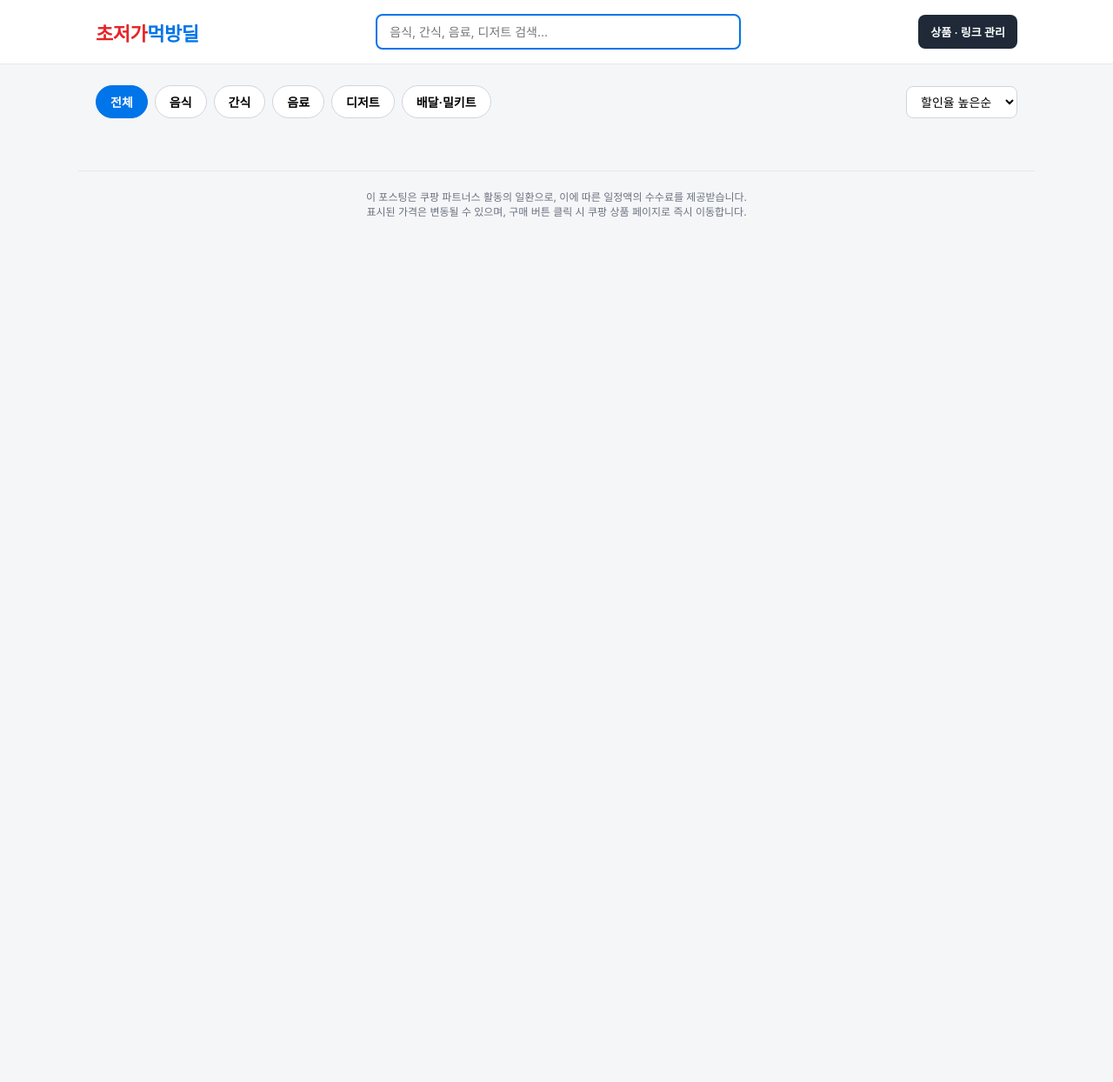
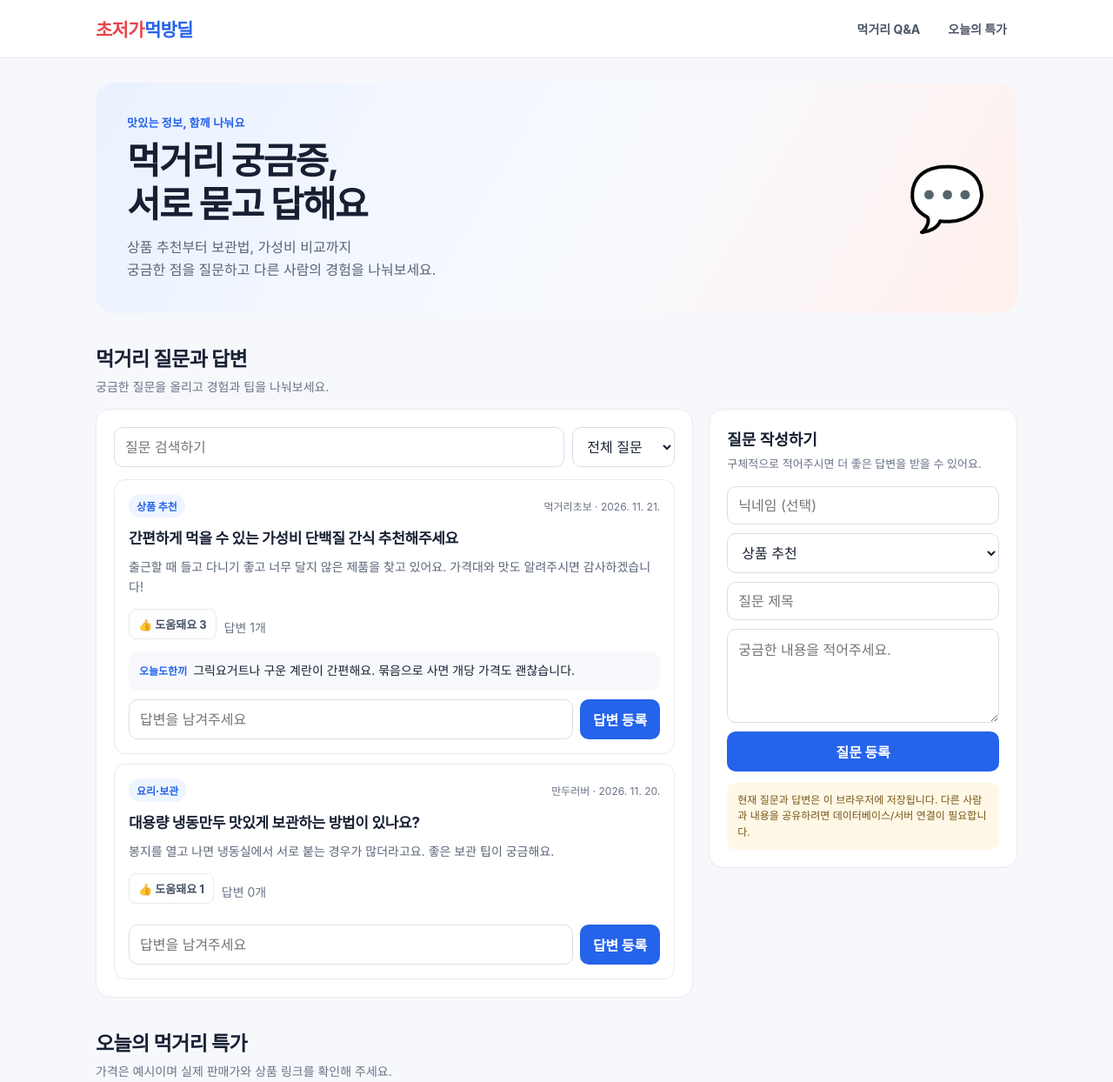
Before and after one commit to junyoungkim2016/lowprice, a plain HTML site: page index.html in a window 1280 px wide. Shown: the top 1244 px of the page at 87% size. Before the commit the page ends 800 px from the top, so only its background shows below. Drawn offline with Linux system fonts and the light colour scheme.

Commit message:
Add interactive food Q&A to homepage

```diff
--- a/index.html
+++ b/index.html
@@ -3,144 +3,187 @@
 <head>
   <meta charset="UTF-8" />
   <meta name="viewport" content="width=device-width, initial-scale=1.0" />
-  <title>오늘의 초저가 먹거리 최저가 조회</title>
+  <meta name="theme-color" content="#f7f8fc" />
+  <title>초저가 먹방딜 | 먹거리 묻고 답하기</title>
   <style>
-    * { box-sizing: border-box; margin: 0; padding: 0; font-family: 'Pretendard', -apple-system, BlinkMacSystemFont, sans-serif; }
-    body { background: #f5f6f8; color: #111; }
-    header { background: #fff; border-bottom: 1px solid #e5e8eb; position: sticky; top: 0; z-index: 100; }
-    .nav { max-width: 1100px; margin: 0 auto; padding: 16px 20px; display: flex; flex-wrap: wrap; gap: 12px; align-items: center; justify-content: space-between; }
-    .logo { font-size: 22px; font-weight: 800; color: #e52528; letter-spacing: -0.5px; }
-    .logo span { color: #0074e9; }
-    .search-box { flex: 1; min-width: 240px; max-width: 420px; display: flex; }
-    .search-box input { width: 100%; padding: 10px 14px; border: 2px solid #0074e9; border-radius: 8px; font-size: 14px; outline: none; }
-    .admin-btn { background: #1f2937; color: #fff; border: none; padding: 10px 14px; border-radius: 8px; font-size: 13px; font-weight: 600; cursor: pointer; }
-    .admin-btn:hover { background: #374151; }
-
-    .container { max-width: 1100px; margin: 24px auto; padding: 0 20px; }
-    .filters { display: flex; flex-wrap: wrap; gap: 8px; justify-content: space-between; align-items: center; margin-bottom: 20px; }
-    .tabs { display: flex; flex-wrap: wrap; gap: 8px; }
-    .tab { padding: 8px 16px; border-radius: 20px; border: 1px solid #d1d5db; background: #fff; font-size: 14px; font-weight: 600; cursor: pointer; }
-    .tab.active { background: #0074e9; color: #fff; border-color: #0074e9; }
-    .sort-select { padding: 8px 12px; border-radius: 8px; border: 1px solid #d1d5db; background: #fff; font-size: 14px; }
-
-    .admin-panel { display: none; background: #fff; border: 2px solid #0074e9; border-radius: 12px; padding: 20px; margin-bottom: 24px; }
-    .admin-panel.open { display: block; }
-    .admin-panel h3 { font-size: 16px; margin-bottom: 12px; color: #0074e9; }
-    .add-box { background: #f8fafc; border: 1px solid #e2e8f0; border-radius: 10px; padding: 14px; margin-bottom: 18px; }
-    .add-box h4 { font-size: 14px; margin-bottom: 10px; color: #1e293b; }
-    .add-grid { display: grid; grid-template-columns: repeat(auto-fit, minmax(150px, 1fr)); gap: 8px; margin-bottom: 10px; }
-    .add-grid input, .add-grid select { padding: 8px 10px; border: 1px solid #cbd5e1; border-radius: 6px; font-size: 13px; width: 100%; }
-    .add-btn { background: #10b981; color: #fff; border: none; padding: 9px 16px; border-radius: 8px; font-size: 13px; font-weight: 700; cursor: pointer; }
-    .add-btn:hover { background: #059669; }
-
-    .admin-row { display: grid; grid-template-columns: 180px 1fr 64px; gap: 8px; align-items: center; margin-bottom: 8px; }
-    .admin-row label { font-size: 13px; font-weight: 600; overflow: hidden; text-overflow: ellipsis; white-space: nowrap; }
-    .admin-row input { padding: 8px 10px; border: 1px solid #d1d5db; border-radius: 6px; font-size: 13px; width: 100%; }
-    .del-btn { background: #ef4444; color: #fff; border: none; padding: 8px 10px; border-radius: 6px; font-size: 12px; font-weight: 700; cursor: pointer; }
-    .del-btn:hover { background: #dc2626; }
-    .admin-actions { display: flex; gap: 8px; margin-top: 12px; }
-    .save-btn { background: #0074e9; color: #fff; border: none; padding: 10px 18px; border-radius: 8px; font-weight: 700; cursor: pointer; }
-    .reset-btn { background: #6b7280; color: #fff; border: none; padding: 10px 14px; border-radius: 8px; font-size: 13px; font-weight: 600; cursor: pointer; }
-
-    .grid { display: grid; grid-template-columns: repeat(auto-fill, minmax(245px, 1fr)); gap: 18px; }
-    .card { background: #fff; border-radius: 14px; overflow: hidden; border: 1px solid #e5e8eb; display: flex; flex-direction: column; transition: transform 0.15s, box-shadow 0.15s; }
-    .card:hover { transform: translateY(-3px); box-shadow: 0 8px 20px rgba(0,0,0,0.06); }
-    .thumb { height: 150px; background: #f0f4f8; display: flex; align-items: center; justify-content: center; font-size: 56px; position: relative; overflow: hidden; }
-    .thumb img { width: 100%; height: 100%; object-fit: cover; }
-    .badge { position: absolute; top: 10px; left: 10px; background: #e52528; color: #fff; font-size: 12px; font-weight: 800; padding: 4px 8px; border-radius: 6px; }
-    .rocket { position: absolute; bottom: 10px; right: 10px; background: #0074e9; color: #fff; font-size: 11px; font-weight: 700; padding: 3px 7px; border-radius: 4px; }
-    .info { padding: 16px; flex: 1; display: flex; flex-direction: column; justify-content: space-between; }
-    .cat { font-size: 12px; color: #6b7280; margin-bottom: 4px; }
-    .title { font-size: 15px; font-weight: 700; line-height: 1.4; margin-bottom: 10px; color: #111; }
-    .price-box { margin-bottom: 14px; }
-    .orig-price { font-size: 13px; color: #9ca3af; text-decoration: line-through; }
-    .sale-price { font-size: 20px; font-weight: 800; color: #e52528; }
-    .buy-btn { display: block; width: 100%; text-align: center; background: #0074e9; color: #fff; text-decoration: none; padding: 12px; border-radius: 8px; font-size: 14px; font-weight: 700; transition: background 0.15s; }
-    .buy-btn:hover { background: #005bb5; }
-
-    footer { max-width: 1100px; margin: 40px auto; padding: 20px; text-align: center; font-size: 12px; color: #6b7280; border-top: 1px solid #e5e8eb; }
+    :root { color-scheme: light; --blue:#2563eb; --blue-dark:#1d4ed8; --ink:#172033; --muted:#697386; --line:#e7eaf0; --surface:#fff; --bg:#f7f8fc; --red:#e5484d; }
+    * { box-sizing:border-box; }
+    body { margin:0; background:var(--bg); color:var(--ink); font-family:Pretendard,-apple-system,BlinkMacSystemFont,"Segoe UI",sans-serif; }
+    button,input,textarea,select { font:inherit; }
+    button { cursor:pointer; }
+    .topbar { position:sticky; top:0; z-index:5; background:rgba(255,255,255,.94); border-bottom:1px solid var(--line); backdrop-filter:blur(12px); }
+    .nav { max-width:1100px; margin:auto; padding:14px 20px; display:flex; align-items:center; justify-content:space-between; gap:18px; }
+    .brand { color:var(--red); text-decoration:none; font-size:21px; font-weight:900; letter-spacing:-.7px; white-space:nowrap; }
+    .brand span { color:var(--blue); }
+    .nav-links { display:flex; gap:8px; }
+    .nav-links a { color:#4b5565; text-decoration:none; font-size:14px; font-weight:700; padding:9px 12px; border-radius:9px; }
+    .nav-links a:hover { color:var(--blue); background:#eff5ff; }
+    main { max-width:1100px; margin:28px auto 60px; padding:0 20px; }
+    .hero { border-radius:22px; padding:36px; background:linear-gradient(120deg,#eaf2ff,#f8faff 55%,#fff0ec); display:flex; align-items:center; justify-content:space-between; gap:24px; }
+    .eyebrow { color:var(--blue); font-size:13px; font-weight:800; letter-spacing:.02em; }
+    h1 { margin:10px 0; font-size:clamp(28px,5vw,42px); letter-spacing:-1.6px; line-height:1.2; }
+    .hero p { color:#596579; line-height:1.65; margin:0; }
+    .hero-icon { font-size:72px; }
+    .section { margin-top:34px; scroll-margin-top:90px; }
+    .section-head { display:flex; align-items:end; justify-content:space-between; gap:16px; margin-bottom:16px; }
+    h2 { font-size:23px; letter-spacing:-.6px; margin:0; }
+    .sub { margin:6px 0 0; color:var(--muted); font-size:14px; }
+    .question-layout { display:grid; grid-template-columns:minmax(0,1.55fr) minmax(260px,.8fr); gap:18px; align-items:start; }
+    .panel { background:var(--surface); border:1px solid var(--line); border-radius:16px; padding:20px; }
+    .question-tools { display:flex; gap:9px; margin-bottom:14px; }
+    .field { width:100%; border:1px solid #d8deea; background:#fff; border-radius:10px; padding:11px 12px; color:var(--ink); outline:none; }
+    .field:focus { border-color:var(--blue); box-shadow:0 0 0 3px #2563eb1a; }
+    .question-tools select { width:auto; min-width:118px; }
+    .question-list { display:grid; gap:11px; }
+    .question-card { border:1px solid var(--line); border-radius:13px; padding:16px; background:#fff; }
+    .q-meta { display:flex; justify-content:space-between; align-items:center; gap:10px; color:var(--muted); font-size:12px; }
+    .tag { color:var(--blue); background:#eff5ff; border-radius:20px; padding:5px 9px; font-weight:800; white-space:nowrap; }
+    .q-title { margin:12px 0 8px; font-size:17px; line-height:1.5; letter-spacing:-.3px; }
+    .q-body { margin:0; color:#596579; font-size:14px; line-height:1.65; white-space:pre-wrap; overflow-wrap:anywhere; }
+    .q-actions { display:flex; align-items:center; gap:9px; margin-top:14px; }
+    .small-btn { border:1px solid var(--line); color:#465166; background:#fff; border-radius:8px; padding:7px 10px; font-size:13px; font-weight:700; }
+    .small-btn:hover { border-color:#b8cafa; color:var(--blue); }
+    .answer-list { display:grid; gap:8px; margin:14px 0 0; }
+    .answer { background:#f7f9fc; border-radius:10px; padding:11px 12px; font-size:14px; line-height:1.6; overflow-wrap:anywhere; }
+    .answer strong { font-size:12px; color:var(--blue); margin-right:7px; }
+    .answer-form { display:flex; gap:8px; margin-top:10px; }
+    .answer-form .field { min-width:0; }
+    .primary-btn { border:0; background:var(--blue); color:white; border-radius:10px; padding:11px 15px; font-weight:800; white-space:nowrap; }
+    .primary-btn:hover { background:var(--blue-dark); }
+    .ask-panel h3 { margin:0 0 6px; font-size:18px; }
+    .ask-panel > p { margin:0 0 16px; color:var(--muted); font-size:13px; line-height:1.55; }
+    .ask-form { display:grid; gap:10px; }
+    textarea.field { min-height:108px; resize:vertical; line-height:1.55; }
+    .notice { margin-top:13px; padding:11px 12px; background:#fff8e6; border-radius:10px; color:#765617; font-size:12px; line-height:1.55; }
+    .empty { color:var(--muted); text-align:center; padding:28px 12px; border:1px dashed #d6dce7; border-radius:12px; font-size:14px; }
+    .deals { display:grid; grid-template-columns:repeat(auto-fill,minmax(210px,1fr)); gap:14px; }
+    .deal { padding:17px; background:#fff; border:1px solid var(--line); border-radius:14px; }
+    .deal-emoji { font-size:34px; }
+    .deal h3 { font-size:15px; line-height:1.5; min-height:45px; margin:10px 0; }
+    .deal .old { color:#929aaa; font-size:13px; text-decoration:line-through; }
+    .deal .price { color:var(--red); font-size:20px; font-weight:900; margin:3px 0 12px; }
+    .deal a { display:block; text-align:center; text-decoration:none; background:#eff5ff; color:var(--blue); font-weight:800; font-size:13px; padding:10px; border-radius:9px; }
+    footer { border-top:1px solid var(--line); color:var(--muted); font-size:12px; line-height:1.7; text-align:center; padding:22px 18px; }
+    @media(max-width:760px) { .question-layout { grid-template-columns:1fr; } .hero { padding:26px 22px; } .hero-icon { font-size:54px; } }
+    @media(max-width:520px) { .nav { padding:12px 15px; } .nav-links a { padding:8px; font-size:13px; } main { padding:0 14px; margin-top:18px; } .hero-icon { display:none; } .question-tools { flex-direction:column; } .question-tools select { width:100%; } .answer-form { flex-direction:column; } .answer-form .primary-btn { width:100%; } .panel { padding:15px; } }
   </style>
 </head>
 <body>
-  <header>
-    <div class="nav">
-      <div class="logo">초저가<span>먹방딜</span></div>
-      <div class="search-box">
-        <input type="text" id="searchInput" placeholder="음식, 간식, 음료, 디저트 검색..." oninput="render()" />
+  <header class="topbar">
+    <nav class="nav" aria-label="주 메뉴">
+      <a class="brand" href="#home">초저가<span>먹방딜</span></a>
+      <div class="nav-links"><a href="#questions">먹거리 Q&A</a><a href="#deals">오늘의 특가</a></div>
+    </nav>
+  </header>
+  <main id="home">
+    <section class="hero">
+      <div><div class="eyebrow">맛있는 정보, 함께 나눠요</div><h1>먹거리 궁금증,<br />서로 묻고 답해요</h1><p>상품 추천부터 보관법, 가성비 비교까지<br />궁금한 점을 질문하고 다른 사람의 경험을 나눠보세요.</p></div>
+      <div class="hero-icon" aria-hidden="true">💬</div>
+    </section>
+
+    <section class="section" id="questions">
+      <div class="section-head"><div><h2>먹거리 질문과 답변</h2><p class="sub">궁금한 질문을 올리고 경험과 팁을 나눠보세요.</p></div></div>
+      <div class="question-layout">
+        <section class="panel" aria-label="질문 목록">
+          <div class="question-tools">
+            <input id="questionSearch" class="field" type="search" placeholder="질문 검색하기" aria-label="질문 검색" />
+            <select id="questionFilter" class="field" aria-label="질문 분류"><option value="전체">전체 질문</option><option>상품 추천</option><option>가성비</option><option>요리·보관</option><option>기타</option></select>
+          </div>
+          <div id="questionList" class="question-list" aria-live="polite"></div>
+        </section>
+        <aside class="panel ask-panel">
+          <h3>질문 작성하기</h3><p>구체적으로 적어주시면 더 좋은 답변을 받을 수 있어요.</p>
+          <form id="askForm" class="ask-form">
+            <input id="askName" class="field" maxlength="24" placeholder="닉네임 (선택)" aria-label="닉네임" />
+            <select id="askCategory" class="field" aria-label="질문 분류"><option>상품 추천</option><option>가성비</option><option>요리·보관</option><option>기타</option></select>
+            <input id="askTitle" class="field" maxlength="100" placeholder="질문 제목" required aria-label="질문 제목" />
+            <textarea id="askBody" class="field" maxlength="1000" placeholder="궁금한 내용을 적어주세요." required aria-label="질문 내용"></textarea>
+            <button class="primary-btn" type="submit">질문 등록</button>
+          </form>
+          <div class="notice">현재 질문과 답변은 이 브라우저에 저장됩니다. 다른 사람과 내용을 공유하려면 데이터베이스/서버 연결이 필요합니다.</div>
+        </aside>
       </div>
-      <button class="admin-btn" onclick="toggleAdmin()">상품 · 링크 관리</button>
-    </div>
-  </header>
+    </section>
 
-  <div class="container">
-    <div class="admin-panel" id="adminPanel">
-      <h3>상품 추가 · 삭제 및 쿠팡 링크 관리</h3>
-
-      <div class="add-box">
-        <h4>+ 새 상품 등록하기</h4>
-        <div class="add-grid">
-          <select id="newCat">
-            <option value="음식">음식</option>
-            <option value="간식">간식</option>
-            <option value="음료">음료</option>
-            <option value="디저트">디저트</option>
-            <option value="배달·밀키트">배달·밀키트</option>
-          </select>
-          <input type="text" id="newEmoji" placeholder="이모지 또는 이미지 URL (예: 🍕)" />
-          <input type="text" id="newName" placeholder="상품명 (예: 불닭볶음면 20봉)" />
-          <input type="number" id="newOrig" placeholder="정상가 숫자 (예: 22000)" />
-          <input type="number" id="newPrice" placeholder="할인가 숫자 (예: 14900)" />
-          <input type="text" id="newUrl" placeholder="쿠팡 링크 (https://coupang.com...)" />
-        </div>
-        <button class="add-btn" onclick="addProduct()">새 상품 추가</button>
-      </div>
-
-      <div id="adminList"></div>
-
-      <div class="admin-actions">
-        <button class="save-btn" onclick="saveLinks()">변경사항 저장 및 닫기</button>
-        <button class="reset-btn" onclick="resetProducts()">기본 상품으로 초기화</button>
-      </div>
-    </div>
-
-    <div class="filters">
-      <div class="tabs" id="categoryTabs">
-        <button class="tab active" data-cat="전체" onclick="setCat('전체', this)">전체</button>
-        <button class="tab" data-cat="음식" onclick="setCat('음식', this)">음식</button>
-        <button class="tab" data-cat="간식" onclick="setCat('간식', this)">간식</button>
-        <button class="tab" data-cat="음료" onclick="setCat('음료', this)">음료</button>
-        <button class="tab" data-cat="디저트" onclick="setCat('디저트', this)">디저트</button>
-        <button class="tab" data-cat="배달·밀키트" onclick="setCat('배달·밀키트', this)">배달·밀키트</button>
-      </div>
-      <select class="sort-select" id="sortSelect" onchange="render()">
-        <option value="discount">할인율 높은순</option>
-        <option value="low">최저가순</option>
-      </select>
-    </div>
-
-    <div class="grid" id="productGrid"></div>
-  </div>
-
-  <footer>
-    이 포스팅은 쿠팡 파트너스 활동의 일환으로, 이에 따른 일정액의 수수료를 제공받습니다.<br />
-    표시된 가격은 변동될 수 있으며, 구매 버튼 클릭 시 쿠팡 상품 페이지로 즉시 이동합니다.
-  </footer>
-
+    <section class="section" id="deals">
+      <div class="section-head"><div><h2>오늘의 먹거리 특가</h2><p class="sub">가격은 예시이며 실제 판매가와 상품 링크를 확인해 주세요.</p></div></div>
+      <div id="dealList" class="deals"></div>
+    </section>
+  </main>
+  <footer>이 포스팅은 쿠팡 파트너스 활동의 일환으로, 이에 따른 일정액의 수수료를 제공받습니다.<br />표시된 가격은 변동될 수 있습니다.</footer>
   <script>
-    const defaultProducts = [
-      { id: 1, category: "음식", emoji: "🍜", name: "신라면 20봉 멀티팩 특가", orig: 19800, price: 12900, url: "https://coupang.com" },
-      { id: 2, category: "음료", emoji: "🥤", name: "코카콜라 제로 355ml 24캔", orig: 26900, price: 16400, url: "https://coupang.com" },
-      { id: 3, category: "간식", emoji: "🍪", name: "오리온 초코파이 정 36개입 대용량", orig: 15000, price: 9400, url: "https://coupang.com" },
-      { id: 4, category: "디저트", emoji: "🍰", name: "필라델피아 치즈케이크 큐브 794g", orig: 21900, price: 14500, url: "https://coupang.com" },
-      { id: 5, category: "배달·밀키트", emoji: "🍗", name: "순살 크리스피 치킨 1kg 에어프라이어용", orig: 16900, price: 9900, url: "https://coupang.com" },
-      { id: 6, category: "음식", emoji: "🍚", name: "햇반 210g 24개입 실속박스", orig: 31000, price: 21400, url: "https://coupang.com" },
-      { id: 7, category: "음료", emoji: "☕", name: "카누 미니 다크 로스트 100T", orig: 23500, price: 15800, url: "https://coupang.com" },
-      { id: 8, category: "간식", emoji: "🍟", name: "프링글스 오리지널 110g 6개 묶음", orig: 18000, price: 10900, url: "https://coupang.com" }
+    const STORAGE_KEY = 'lowprice_qa_v1';
+    const starterQuestions = [
+      { id:'sample-1', category:'상품 추천', title:'간편하게 먹을 수 있는 가성비 단백질 간식 추천해주세요', body:'출근할 때 들고 다니기 좋고 너무 달지 않은 제품을 찾고 있어요. 가격대와 맛도 알려주시면 감사하겠습니다!', name:'먹거리초보', createdAt:Date.now()-3600000, votes:3, answers:[{name:'오늘도한끼',body:'그릭요거트나 구운 계란이 간편해요. 묶음으로 사면 개당 가격도 괜찮습니다.'}] },
+      { id:'sample-2', category:'요리·보관', title:'대용량 냉동만두 맛있게 보관하는 방법이 있나요?', body:'봉지를 열고 나면 냉동실에서 서로 붙는 경우가 많더라고요. 좋은 보관 팁이 궁금해요.', name:'만두러버', createdAt:Date.now()-7200000, votes:1, answers:[] }
     ];
-
-    let products = JSON.parse(localStorage.getItem("coupang_deal_products")) || JSON.parse(JSON.stringify(defaultProducts));
-    let currentCat = "전체";
-
-    function syncStorage() {
-      localStorage.setItem("coupang_deal_products", JSON.stringify(products));
+    const deals = [
+      { emoji:'🍜', name:'신라면 멀티팩 특가', old:19800, price:12900, url:'https://www.coupang.com/' },
+      { emoji:'🥤', name:'코카콜라 제로 355ml 묶음', old:26900, price:16400, url:'https://www.coupang.com/' },
+      { emoji:'🍪', name:'초코파이 대용량 간식', old:15000, price:9400, url:'https://www.coupang.com/' },
+      { emoji:'🍚', name:'즉석밥 실속 박스', old:31000, price:21400, url:'https://www.coupang.com/' }
+    ];
+    let questions = loadQuestions();
+    const won = value => `${Number(value).toLocaleString('ko-KR')}원`;
+    function loadQuestions() {
+      try {
+        const saved = localStorage.getItem(STORAGE_KEY);
+        if (saved) { const parsed = JSON.parse(saved); if (Array.isArray(parsed)) return parsed; }
+      } catch (error) { console.warn('저장된 질문을 불러오지 못했습니다.', error); }
+      return structuredCloneSafe(starterQuestions);
     }
+    function structuredCloneSafe(value) { return JSON.parse(JSON.stringify(value)); }
+    function saveQuestions() {
+      try { localStorage.setItem(STORAGE_KEY, JSON.stringify(questions)); }
+      catch (error) { alert('브라우저 저장 공간에 저장하지 못했습니다.'); }
+    }
+    function safeText(value) {
+      return String(value ?? '').replace(/[&<>"']/g, char => ({'&':'&amp;','<':'&lt;','>':'&gt;','"':'&quot;',"'":'&#39;'}[char]));
+    }
+    function renderQuestions() {
+      const query = document.getElementById('questionSearch').value.trim().toLocaleLowerCase('ko');
+      const filter = document.getElementById('questionFilter').value;
+      const visible = questions.filter(q => (filter === '전체' || q.category === filter) && `${q.title} ${q.body} ${q.name}`.toLocaleLowerCase('ko').includes(query));
+      const list = document.getElementById('questionList');
+      if (!visible.length) { list.innerHTML = '<div class="empty">질문이 없습니다. 첫 질문을 남겨보세요!</div>'; return; }
+      list.innerHTML = visible.map(q => `
+        <article class="question-card" data-id="${safeText(q.id)}">
+          <div class="q-meta"><span class="tag">${safeText(q.category)}</span><span>${safeText(q.name || '익명')} · ${new Date(q.createdAt).toLocaleDateString('ko-KR')}</span></div>
+          <h3 class="q-title">${safeText(q.title)}</h3><p class="q-body">${safeText(q.body)}</p>
+          <div class="q-actions"><button class="small-btn vote-btn" type="button" data-id="${safeText(q.id)}" aria-label="도움돼요">👍 도움돼요 ${Number(q.votes)||0}</button><span class="sub">답변 ${q.answers.length}개</span></div>
+          <div class="answer-list">${q.answers.map(a => `<div class="answer"><strong>${safeText(a.name || '익명')}</strong>${safeText(a.body)}</div>`).join('')}</div>
+          <form class="answer-form" data-id="${safeText(q.id)}"><input class="field answer-input" maxlength="500" required placeholder="답변을 남겨주세요" aria-label="답변 내용" /><button class="primary-btn" type="submit">답변 등록</button></form>
+        </article>`).join('');
+    }
+    function renderDeals() {
+      document.getElementById('dealList').innerHTML = deals.map(item => `<article class="deal"><div class="deal-emoji" aria-hidden="true">${item.emoji}</div><h3>${safeText(item.name)}</h3><div class="old">${won(item.old)}</div><div class="price">${won(item.price)}</div><a href="${item.url}" target="_blank" rel="noopener noreferrer">상품 확인하기 ↗</a></article>`).join('');
+    }
+    document.getElementById('askForm').addEventListener('submit', event => {
+      event.preventDefault();
+      const title = document.getElementById('askTitle').value.trim();
+      const body = document.getElementById('askBody').value.trim();
+      if (!title || !body) return;
+      questions.unshift({ id:`q-${Date.now()}-${Math.random().toString(36).slice(2,8)}`, category:document.getElementById('askCategory').value, title, body, name:document.getElementById('askName').value.trim() || '익명', createdAt:Date.now(), votes:0, answers:[] });
+      saveQuestions(); event.currentTarget.reset(); renderQuestions();
+    });
+    document.getElementById('questionList').addEventListener('submit', event => {
+      if (!event.target.matches('.answer-form')) return;
+      event.preventDefault();
+      const q = questions.find(item => item.id === event.target.dataset.id);
+      const input = event.target.querySelector('.answer-input');
+      const body = input.value.trim();
+      if (!q || !body) return;
+      q.answers.push({ name:'익명', body }); saveQuestions(); renderQuestions();
+    });
+    document.getElementById('questionList').addEventListener('click', event => {
+      const button = event.target.closest('.vote-btn');
+      if (!button) return;
+      const q = questions.find(item => item.id === button.dataset.id);
+      if (q) { q.votes = (Number(q.votes)||0) + 1; saveQuestions(); renderQuestions(); }
+    });
+    document.getElementById('questionSearch').addEventListener('input', renderQuestions);
+    document.getElementById('questionFilter').addEventListener('change', renderQuestions);
+    renderQuestions(); renderDeals();
+  </script>
+</body>
+</html>
```
